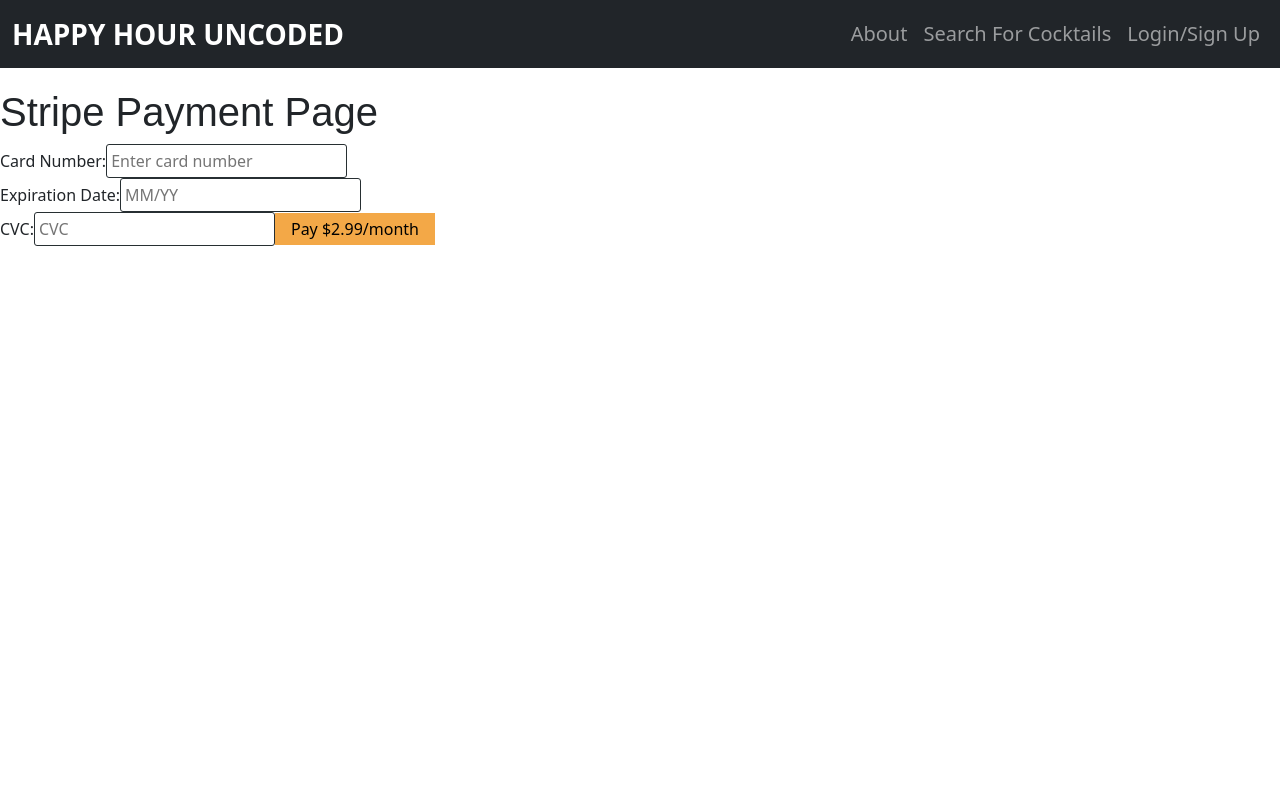
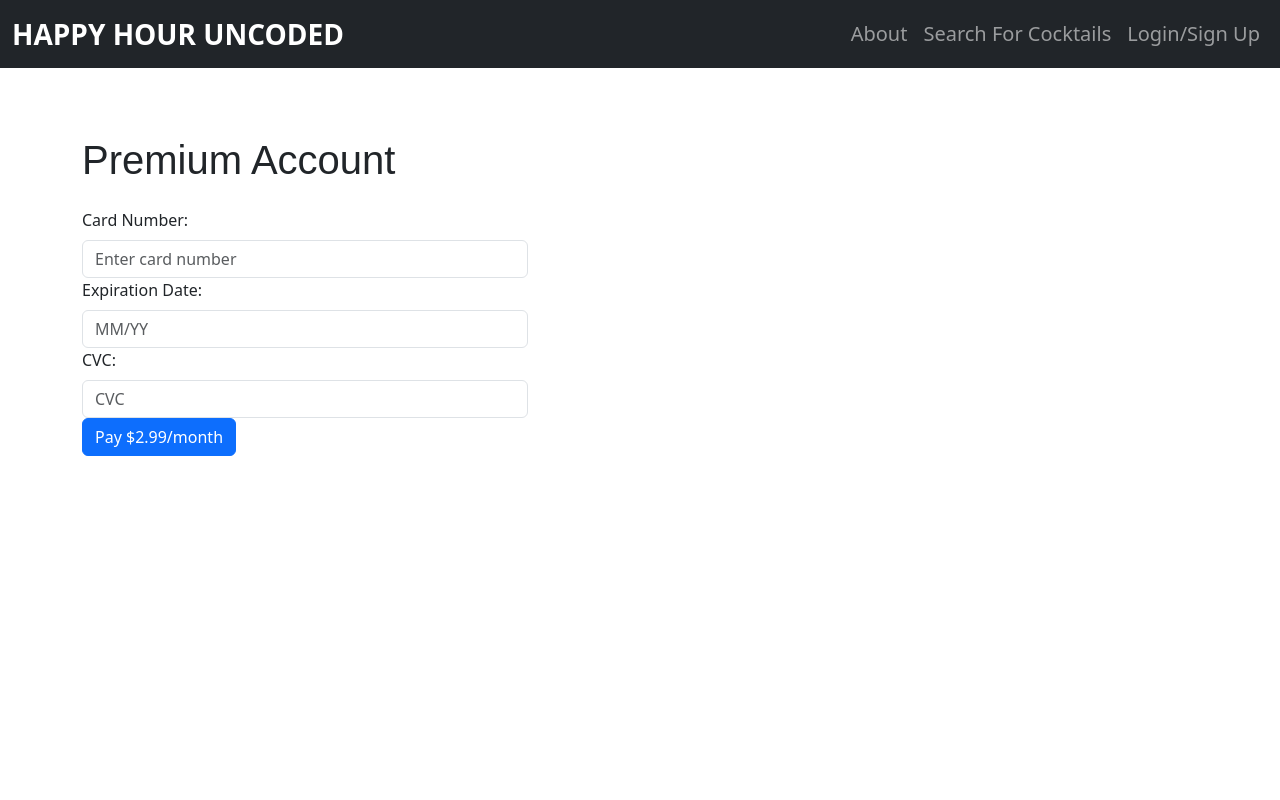
Before and after one commit to Project3Team1GPR/Happy-Hour-Heros, a React (Vite) app in the folder client/: page /stripe in a window 1280 px wide. Shown: the top 800 px of the page. Built offline with nearby package versions, Linux system fonts and the light colour scheme.

Commit message:
stripe bootstrap

```diff
--- a/client/src/pages/Stripe.jsx
+++ b/client/src/pages/Stripe.jsx
@@ -1,5 +1,6 @@
 import React, { useState } from "react";
 import { Navigate } from "react-router-dom";
+import { Container, Form, Button, Alert } from "react-bootstrap";
 
 const StripePage = () => {
   const [redirectToSuccess, setRedirectToSuccess] = useState(false);
@@ -30,46 +31,42 @@ const StripePage = () => {
   }
 
   return (
-    <>
-      {redirectToSuccess ? (
-        <Navigate to="/success" />
-      ) : (
-        <div>
-          <h1>Stripe Payment Page</h1>
-          {errorMessage && <p style={{ color: "red" }}>{errorMessage}</p>}
-          <form onSubmit={handlePaymentSubmit}>
-            <label>
-              Card Number:
-              <input
+    <Container className="mt-5">
+      <h1 className="mb-4">Premium Account</h1>
+      {errorMessage && <Alert variant="danger">{errorMessage}</Alert>}
+      <Form onSubmit={handlePaymentSubmit}>
+        <Form.Group controlId="cardNumber">
+          <Form.Label>Card Number:</Form.Label>
+          <Form.Control
             type="text"
             placeholder="Enter card number"
             value={cardNumber}
             onChange={(e) => setCardNumber(e.target.value)}
           />
-            </label>
-            <label>
-              Expiration Date:
-              <input
+        </Form.Group>
+        <Form.Group controlId="expirationDate">
+          <Form.Label>Expiration Date:</Form.Label>
+          <Form.Control
             type="text"
             placeholder="MM/YY"
             value={expirationDate}
             onChange={(e) => setExpirationDate(e.target.value)}
           />
-            </label>
-            <label>
-              CVC:
-              <input
+        </Form.Group>
+        <Form.Group controlId="cvc">
+          <Form.Label>CVC:</Form.Label>
+          <Form.Control
             type="text"
             placeholder="CVC"
             value={cvc}
             onChange={(e) => setCVC(e.target.value)}
           />
-            </label>
-            <button type="submit">Pay $2.99/month</button>
-          </form>
-        </div>
-      )}
-    </>
+        </Form.Group>
+        <Button variant="primary" type="submit">
+          Pay $2.99/month
+        </Button>
+      </Form>
+    </Container>
   );
 };
 
```
Lines whose indentation alone changed are shown as unchanged.
